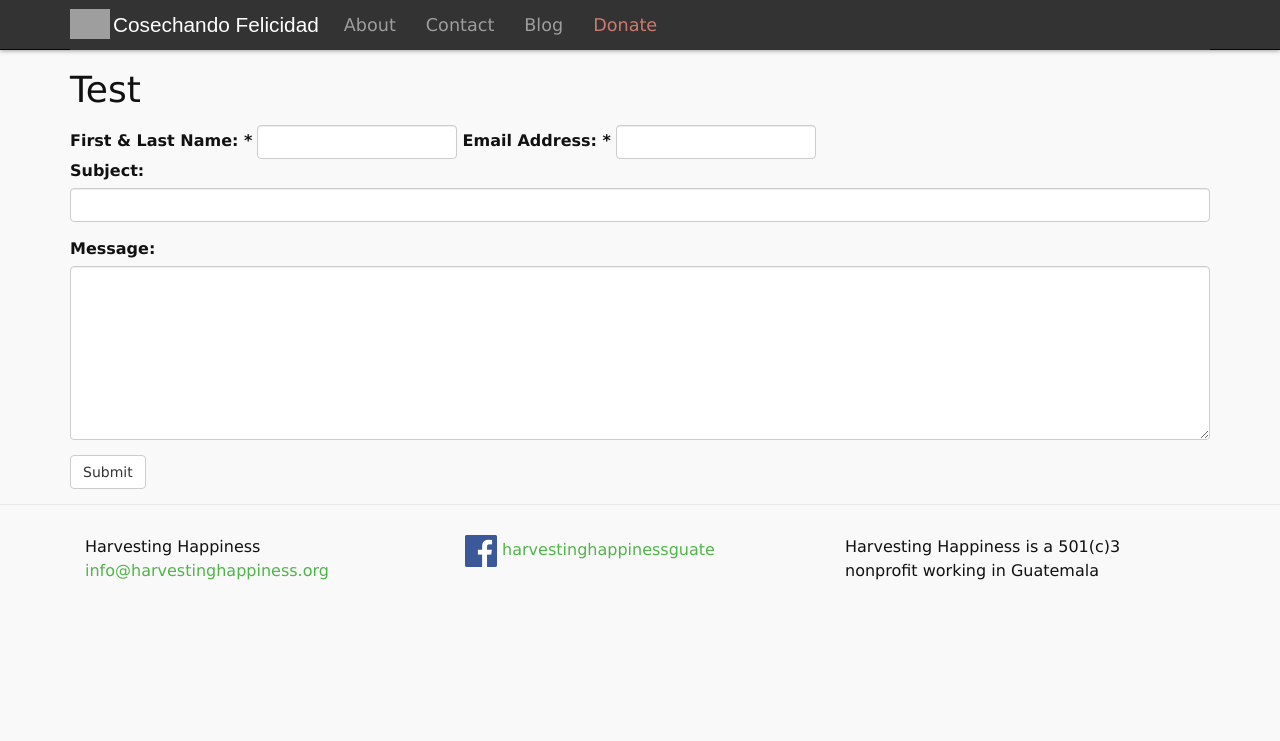
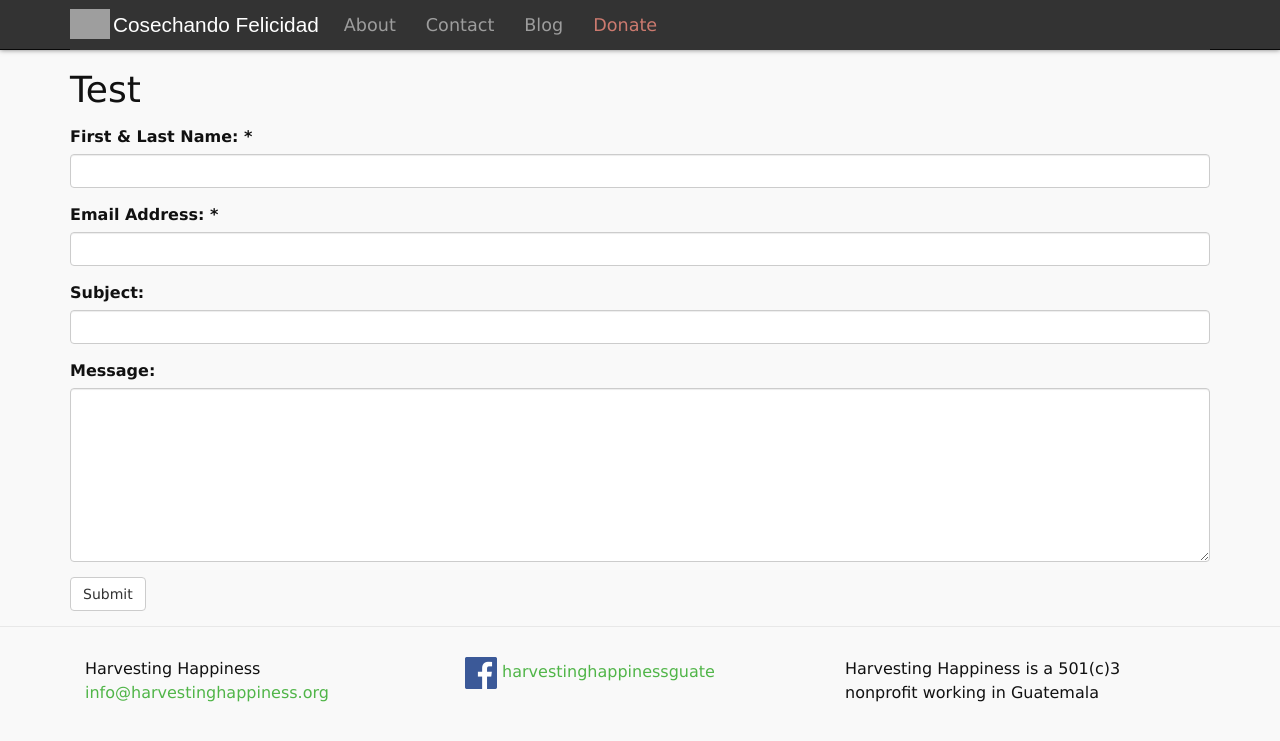
Before and after one commit to harvestinghappiness/harvestinghappiness.github.io, a Jekyll site: the page built from test.md, in a window 1280 px wide. Shown: the top 741 px of the page. Built offline with Jekyll 4.4.1, drawn with Linux system fonts in a browser that asks for light colours.

Commit message:
Update test.md

```diff
--- a/test.md
+++ b/test.md
@@ -5,18 +5,16 @@
 ---
 
 <form action="https://docs.google.com/forms/d/1ooxeou7pVxHweD8-jG7Hq6cQONiDby3u1yt0TBef1wg/formResponse" method="POST" id="ss-form" target="secret-frame" onsubmit="">
-<div class="form-inline">
     <div class="form-group">
         <label for="itemView.getDomIdToLabel()" aria-label="(Required field)">First &amp; Last Name: *
         </label>
-        <input type="text" name="entry.917075521" value="" class="ss-q-short form-control" id="entry_917075521" dir="auto" aria-label="Name:  First and Last " aria-required="true" required="" title="">
+        <input type="email" name="entry.917075521" value="" class="ss-q-short form-control" id="entry_917075521" dir="auto" aria-label="Name:  First and Last " aria-required="true" required="" title="">
     </div>
     <div class="form-group">
         <label class="ss-q-item-label" for="entry_2068441859">Email Address: *
         </label>
-        <input type="email" name="entry.2068441859" value="" class="ss-q-short form-control" id="entry_2068441859" dir="auto" aria-label="Email address:  " aria-required="true" required="" title="">
+        <input type="text" name="entry.2068441859" value="" class="ss-q-short form-control" id="entry_2068441859" dir="auto" aria-label="Email address:  " aria-required="true" required="" title="">
     </div>
-</div>
     <div class="form-group">
         <label class="ss-q-item-label" for="entry_1857669065">
             Subject:
@@ -38,7 +36,6 @@
     </div>
 </form>
 
-
 <!-- Form Redirect -->
 
 <!-- Hidden iframe -->
@@ -51,7 +48,7 @@
   // adds a delay because the results page loads before the form has a chance to submit
   setTimeout(function() {
     // replace the url in quotes below to where you want to the user to be redirected to
-    window.location = "http://www.harvestinghappiness.org/contactsuccess/";
+    window.location = "http://www.google.com";
   }, 1000);
 });
 </script>
```
